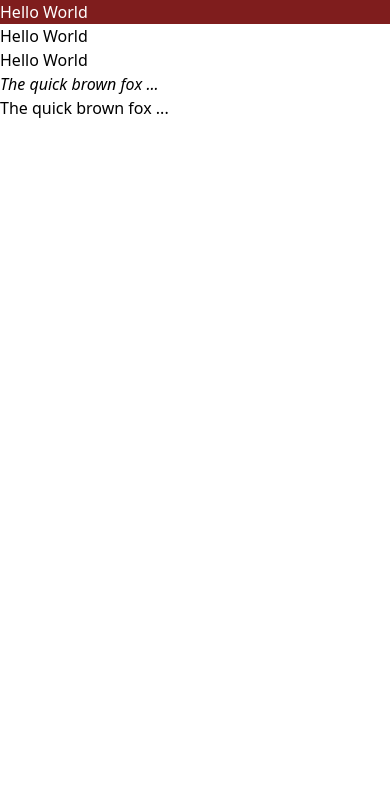
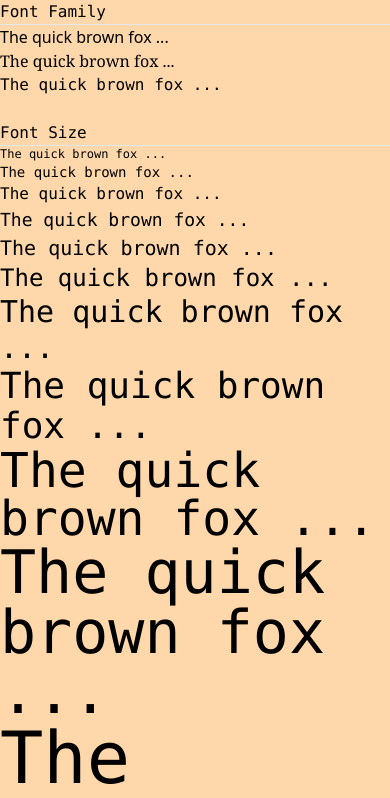
Before and after one commit to cseshahriar/tailwind-css, a website built with Vite: page index.html in a window 390 px wide. Shown: the top 798 px of the page. Built offline with nearby package versions, Linux system fonts and the light colour scheme.

Commit message:
tailwind font class

```diff
--- a/index.html
+++ b/index.html
@@ -7,14 +7,82 @@
     <title>Tailwind Learning</title>
     <link rel="stylesheet" href="css/tailwind.css">
 </head>
-<body>
-    <h1 class="bg-red-900 text-white">Hello World</h1>
-    <h2>Hello World</h2>
-    <h3>Hello World</h3>
 
-    <!-- font style -->
-    <p class="italic ...">The quick brown fox ...</p>
-    <p class="not-italic ...">The quick brown fox ...</p>
+<body class="
+    font-mono
+    bg-orange-200
+    sm:bg-orange-400
+    md:border-orange-600
+    lg:bg-orange-700
+    xl:bg-orange-800
+    2xl:bg-orange-900
+">
+    <h1>Font Family</h1>
+    <hr>
+    <p class="font-sans hover:font-serif">The quick brown fox ...</p>
+    <p class="font-serif">The quick brown fox ...</p>
+    <p class="font-mono">The quick brown fox ...</p>
+    <br>
+
+    <!-- font size -->
+    <h1>Font Size</h1>
+    <hr>
+    <p class="text-xs">The quick brown fox ...</p>
+    <p class="text-sm">The quick brown fox ...</p>
+    <p class="text-base">The quick brown fox ...</p>
+    <p class="text-lg">The quick brown fox ...</p>
+    <p class="text-xl">The quick brown fox ...</p>
+    <p class="text-2xl">The quick brown fox ...</p>
+    <p class="text-3xl">The quick brown fox ...</p>
+    <p class="text-4xl">The quick brown fox ...</p>
+    <p class="text-5xl">The quick brown fox ...</p>
+    <p class="text-6xl">The quick brown fox ...</p>
+    <p class="text-7xl">The quick brown fox ...</p>
+    <p class="text-8xl">The quick brown fox ...</p>
+    <p class="text-9xl">The quick brown fox ...</p>
+
+    <!-- font size -->
+    <h1>Smoothing</h1>
+    <hr>
+    <p class="antialiased hover:subpixel-antialiased">The quick brown fox ...</p>
+    <p class="subpixel-antialiased">The quick brown fox ...</p>
+    <br/>
+
+    <!-- font weight -->
+    <h1>Font Weight</h1>
+    <hr>
+    <p class="font-light">The quick brown fox ...</p>
+    <p class="font-normal text-center">The quick brown fox ...</p>
+    <p class="font-medium text-right">The quick brown fox ...</p>
+    <p class="font-semibold text-left">The quick brown fox ...</p>
+    <p class="font-bold text-green-50">The quick brown fox ...</p>
+    <p class="font-bold text-green-300">The quick brown fox ...</p>
+    <p class="font-bold text-green-500">The quick brown fox ...</p>
+    <p class="font-bold text-green-900">The quick brown fox ...</p>
+
+    <br/>
+    <!-- font weight -->
+    <h1>List</h1>
+    <hr>
+
+    <ul class="list-disc list-inside">
+        <li>HTML</li>
+        <li>CSS</li>
+        <li>JavaScript</li>
+    </ul>
+
+    <br/>
+    <!-- font weight -->
+    <h1>Margin</h1>
+    <hr>
+    <p class="mt-[50px]">margin</p>
+    <p class="mt-6">margin</p>
+    <p class="bg-[#2980b9]">margin</p>
+
+    <br/>
+    <!-- font weight -->
+    <h1>Responsive: mobile first, then desktop</h1>
+    <hr>
 
 </body>
 </html>
```
Also changed, not shown: tailwind.config.js (line endings or trailing spaces).
